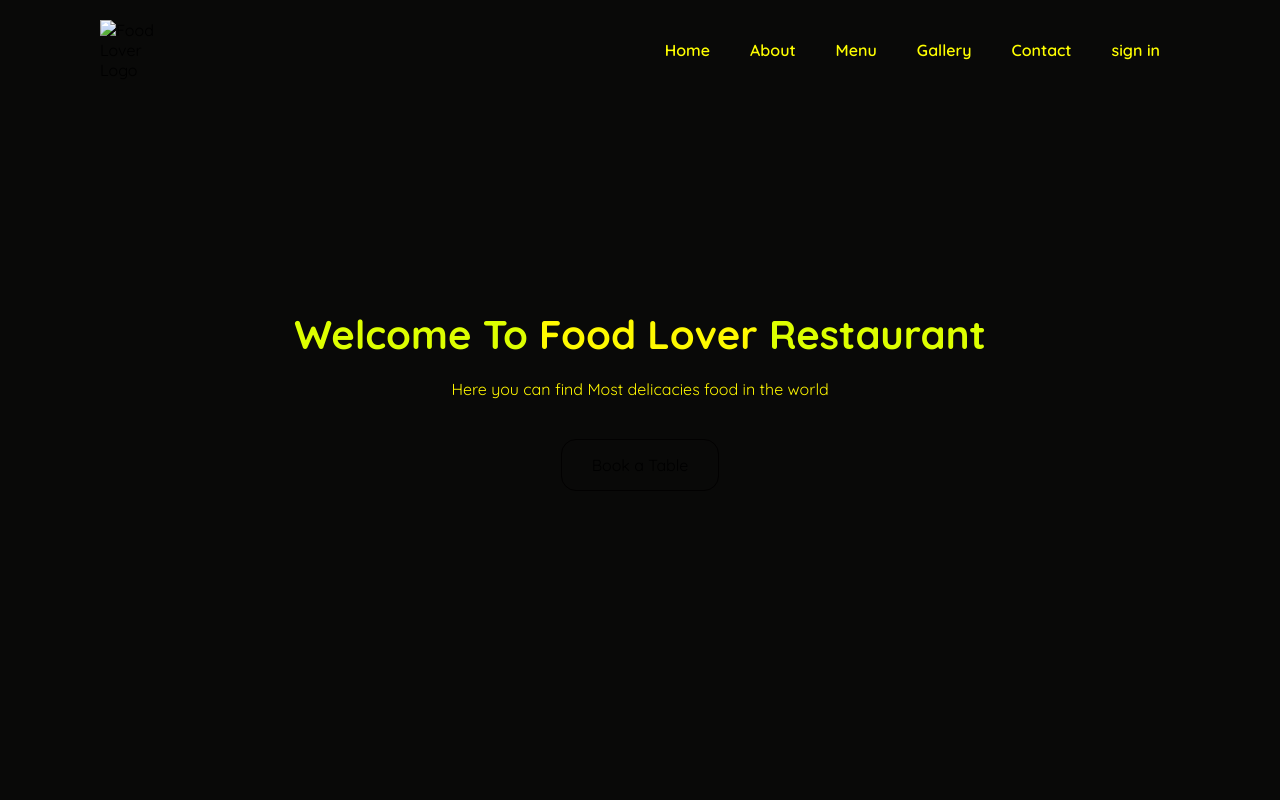
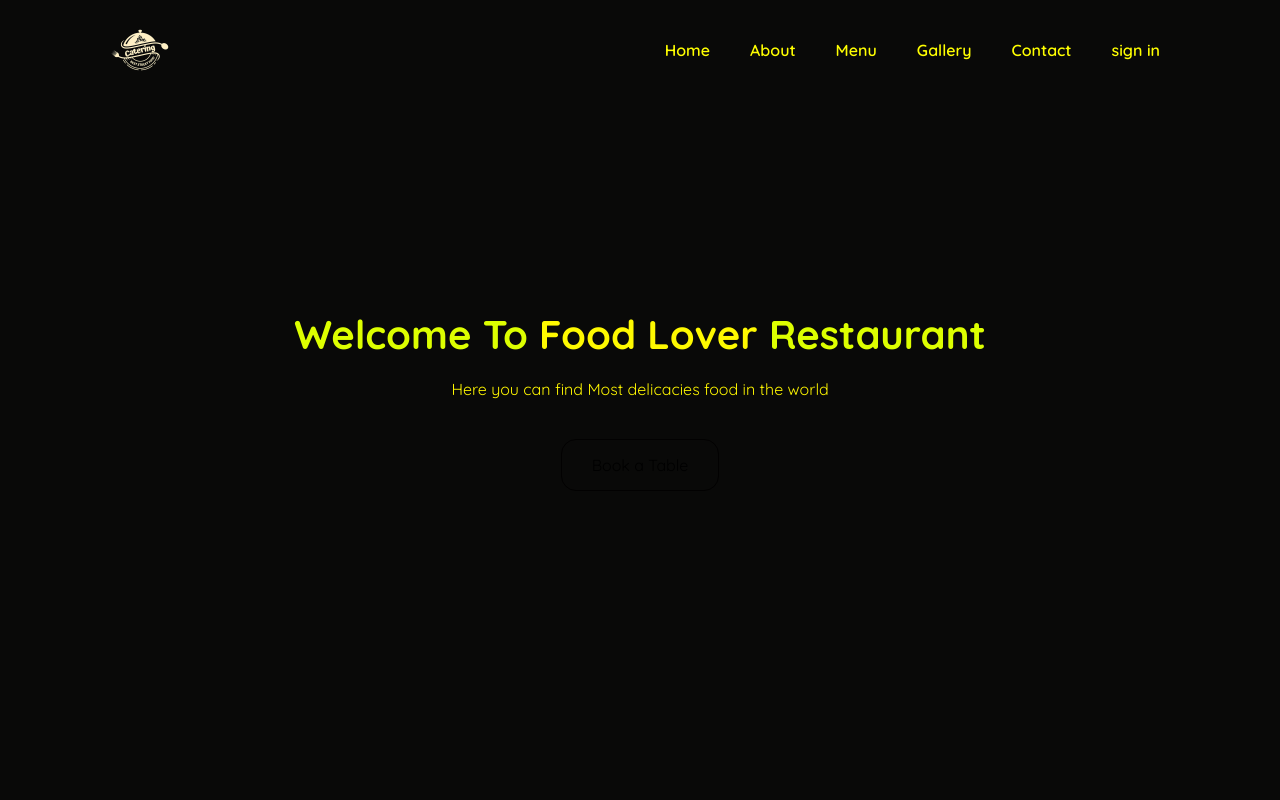
Before and after one commit to MAHMOUD-amr1x/m3, a plain HTML site: page index.html in a window 1280 px wide. Shown: the top 800 px of the page. Drawn offline with Linux system fonts and the light colour scheme; files whose address does not match are found by name.

Commit message:
Update index.html

```diff
--- a/index.html
+++ b/index.html
@@ -20,7 +20,7 @@
     <!-- Header Start -->
     <header>
         <div id="navbar">
-            <img src="pro/Food-Lover-main/1600w-1eeM9ihgRqY-Photoroom.png" alt="Food Lover Logo">
+            <img src="E:\learn\pro\Food-Lover-main\1600w-1eeM9ihgRqY-Photoroom.png" alt="Food Lover Logo">
             <nav role="navigation">
                 <ul>
                     <li><a href="#home">Home</a></li>
```
